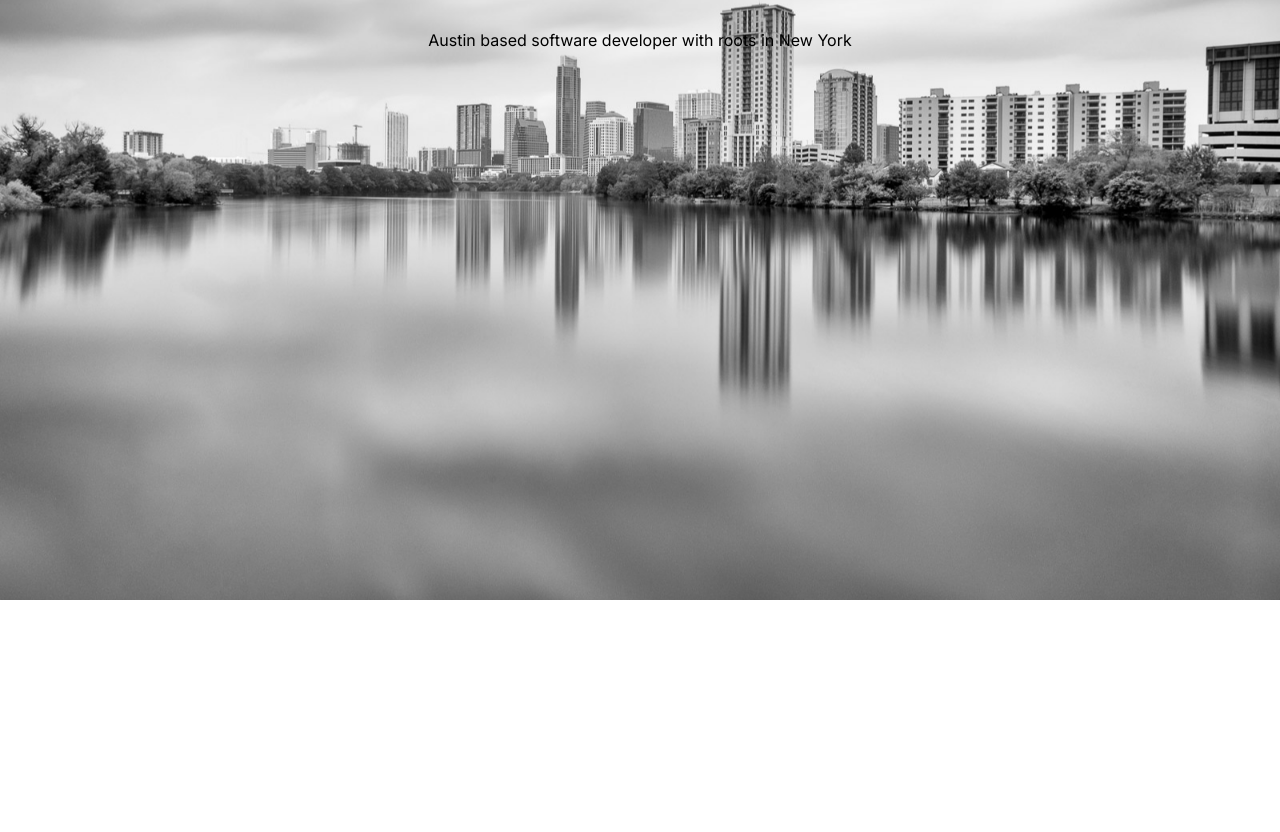
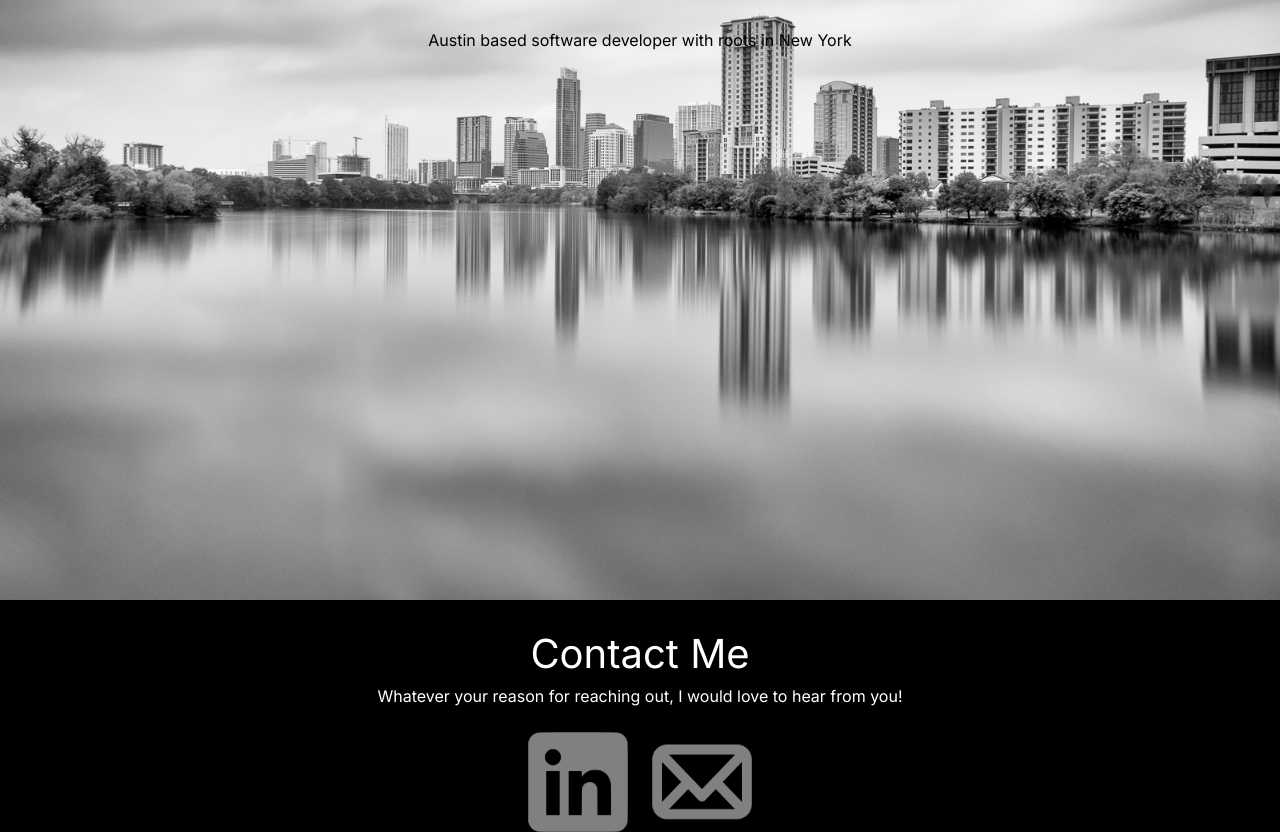
Before and after one commit to kwonj1234/jaekwon.me, a Next.js app: page / in a window 1280 px wide. Shown: the part 200-1032 px from the top of the page. Before the commit the page ends 800 px from the top, so only its background shows below. Built offline with nearby package versions, Linux system fonts and the light colour scheme.

Commit message:
add contact me as footer

```diff
--- a/src/app/globals.css
+++ b/src/app/globals.css
@@ -24,7 +24,7 @@ h2 {
   display: flex;
   flex-direction: column;
   height: 97vh;
-  width: 100vw;
+  width:100%;
   background-image: url(../../public/images/austin-skyline-lady-bird-town-lake.jpg);
   background-repeat: no-repeat;
   background-size: cover;
@@ -137,3 +137,9 @@ h2 {
 .icon-linkedin {
   margin-right: 24px;
 }
+
+.footer {
+  padding-top: 24px;
+  background-color: black;
+  color: white;
+}
--- a/src/app/layout.tsx
+++ b/src/app/layout.tsx
@@ -3,6 +3,7 @@ import type { Metadata } from 'next'
 import { Inter } from 'next/font/google'
 
 import NavBar from '@/components/NavBar'
+import Footer from '@/components/Footer'
 
 const inter = Inter({ subsets: ['latin'] })
 
@@ -25,6 +26,9 @@ export default function RootLayout({
         <div className='body'>
           {children}
         </div>
+        <div>
+          <Footer></Footer>
+        </div>
       </body>
     </html>
   )
--- /dev/null
+++ b/src/components/Footer.tsx
@@ -0,0 +1,23 @@
+import Link from "next/link"
+import Image from "next/image"
+
+export default function Footer() {
+  return (
+    <div className="footer">
+      <div className='row justify-center'>
+        <h1>Contact Me</h1>
+      </div>
+      <div className="row justify-center contactContent">
+        <p>Whatever your reason for reaching out, I would love to hear from you!</p>
+      </div>
+      <div className="row justify-center icon-container">
+        <Link href="https://www.linkedin.com/in/jaehwi-kwon/" target="_blank" rel="noopener noreferrer" >
+          <Image className="icon-linkedin" src="/images/icon_linkedin.png" alt="linkedin" width={100} height={100}/>
+        </Link>
+        <Link href="mailto:jaehwikwn@gmail.com" target="_blank" rel="noopener noreferrer" >
+          <Image className="icon-email" src="/images/icon-email.png" alt="Email" width={100} height={100}/>
+        </Link>
+      </div>
+    </div>
+  )
+}
--- a/src/components/NavBar.tsx
+++ b/src/components/NavBar.tsx
@@ -2,7 +2,7 @@ import Link from 'next/link'
 
 export default function NavBar() {
 
-	const navButtons: string[] = ['About Me', 'Experience', 'Projects', 'Education', 'Contact Me']
+	const navButtons: string[] = ['About Me', 'Experience', 'Projects', 'Education']
 
 	return (
 		<span className="nav-bar">
```
